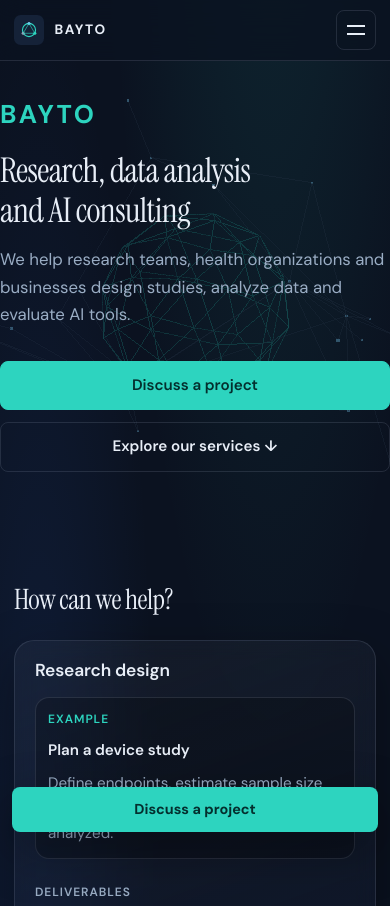
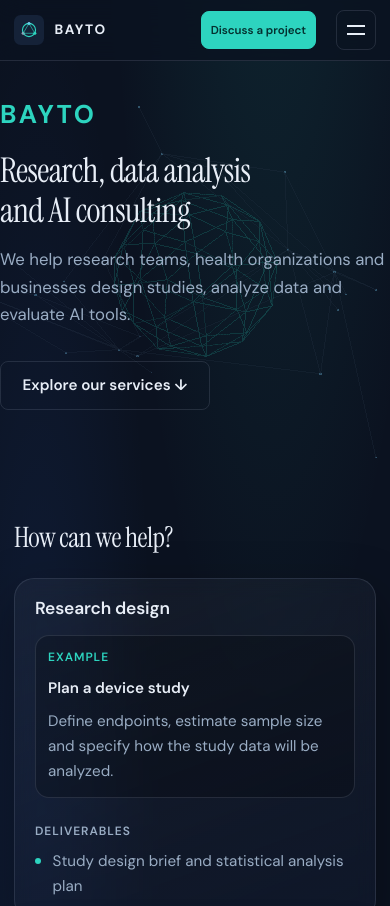
Before and after one commit to AronKG/Bayto_LLC, a plain HTML site: page index.html in a window 390 px wide. Shown: the top 906 px of the page. Drawn offline with nearby package versions, Linux system fonts and the light colour scheme.

Commit message:
Keep Discuss a project in header only; shift hero content right

```diff
--- a/css/styles.css
+++ b/css/styles.css
@@ -33,7 +33,6 @@
   --space-9: clamp(4rem, 10vw, 7rem);
 
   --gutter: clamp(1rem, 4vw, 1.5rem);
-  --sticky-offset: calc(4.5rem + env(safe-area-inset-bottom, 0px));
 
   --radius-sm: 0.5rem;
   --radius-md: 0.875rem;
@@ -301,6 +300,8 @@ textarea {
 
 .header-cta {
   margin-left: var(--space-4);
+  flex-shrink: 0;
+  white-space: nowrap;
 }
 
 .nav-toggle {
@@ -365,6 +366,9 @@ textarea {
   z-index: 1;
   width: 100%;
   max-width: min(40rem, 100%);
+  /* Shift copy toward the right; scales down on smaller screens */
+  margin-left: clamp(0rem, 8vw, 12rem);
+  margin-right: 0;
 }
 
 .hero-brand {
@@ -699,45 +703,6 @@ textarea {
   color: var(--color-text);
 }
 
-.sticky-inquiry {
-  position: fixed;
-  right: max(var(--space-4), env(safe-area-inset-right, 0px));
-  bottom: max(var(--space-4), env(safe-area-inset-bottom, 0px));
-  z-index: 90;
-  display: inline-flex;
-  align-items: center;
-  justify-content: center;
-  min-height: 2.75rem;
-  padding: 0.65rem 1.15rem;
-  border-radius: var(--radius-sm);
-  background: var(--color-accent);
-  color: #042f2e;
-  font-weight: 700;
-  font-size: 0.9rem;
-  text-decoration: none;
-  box-shadow: var(--shadow-soft);
-  touch-action: manipulation;
-  transition: transform 0.25s var(--ease), background 0.25s var(--ease),
-    opacity 0.25s var(--ease);
-}
-
-.sticky-inquiry:hover {
-  background: var(--color-accent-strong);
-  color: #042f2e;
-  transform: translateY(-2px);
-}
-
-.sticky-inquiry.is-hidden {
-  opacity: 0;
-  pointer-events: none;
-  transform: translateY(8px);
-}
-
-/* Keep page content clear of the sticky CTA on small screens */
-main {
-  padding-bottom: var(--sticky-offset);
-}
-
 /* --- Scroll reveal -------------------------------------------------------- */
 .reveal {
   opacity: 0;
@@ -775,17 +740,20 @@ main {
 
   .hero-content {
     max-width: 44rem;
+    margin-left: clamp(4rem, 14vw, 16rem);
   }
 }
 
 /* Tablet / small laptop */
 @media (max-width: 1100px) {
-  .header-cta {
-    display: none;
+  .nav-list {
+    gap: var(--space-4);
   }
 
-  .nav-list {
-    gap: var(--space-4);
+  .header-cta {
+    padding: 0.55rem 0.9rem;
+    font-size: 0.85rem;
+    min-height: 2.5rem;
   }
 }
 
@@ -808,11 +776,25 @@ main {
 @media (max-width: 768px) {
   :root {
     --header-h: 3.75rem;
-    --sticky-offset: calc(5.25rem + env(safe-area-inset-bottom, 0px));
   }
 
   .nav-toggle {
     display: inline-flex;
+    order: 3;
+    margin-left: 0;
+  }
+
+  .header-cta {
+    order: 2;
+    margin-left: auto;
+    margin-right: var(--space-2);
+    padding: 0.45rem 0.7rem;
+    font-size: 0.78rem;
+    min-height: 2.35rem;
+  }
+
+  .site-nav {
+    order: 4;
   }
 
   .site-nav {
@@ -868,16 +850,12 @@ main {
     opacity: 0.45;
   }
 
+  .hero-content {
+    margin-left: clamp(0.5rem, 4vw, 2rem);
+  }
+
   .hero-brand {
     letter-spacing: 0.1em;
-  }
-
-  .hero-actions {
-    width: 100%;
-  }
-
-  .hero-actions .btn {
-    flex: 1 1 10rem;
   }
 
   .approach-step {
@@ -904,12 +882,6 @@ main {
     gap: var(--space-3) var(--space-4);
   }
 
-  .sticky-inquiry {
-    left: max(var(--space-3), env(safe-area-inset-left, 0px));
-    right: max(var(--space-3), env(safe-area-inset-right, 0px));
-    bottom: max(var(--space-3), env(safe-area-inset-bottom, 0px));
-  }
-
   .inquiry-form .btn {
     width: 100%;
   }
@@ -931,13 +903,13 @@ main {
     letter-spacing: 0.12em;
   }
 
-  .hero-actions {
-    flex-direction: column;
+  .header-cta {
+    padding: 0.4rem 0.55rem;
+    font-size: 0.72rem;
   }
 
-  .hero-actions .btn {
-    width: 100%;
-    flex: none;
+  .hero-content {
+    margin-left: 0;
   }
 
   .section-header {
@@ -960,9 +932,12 @@ main {
     letter-spacing: 0.08em;
   }
 
-  .sticky-inquiry {
-    font-size: 0.85rem;
-    min-height: 2.5rem;
+  .header-cta {
+    max-width: 7.5rem;
+    white-space: normal;
+    text-align: center;
+    line-height: 1.2;
+    padding: 0.35rem 0.45rem;
   }
 }
 
@@ -987,10 +962,6 @@ main {
   .service-card {
     transform: none !important;
   }
-
-  .sticky-inquiry:hover {
-    transform: none;
-  }
 }
 
 /* Prefer denser layout when space allows on mid tablets */
--- a/index.html
+++ b/index.html
@@ -66,7 +66,6 @@
             studies, analyze data and evaluate AI tools.
           </p>
           <div class="hero-actions">
-            <a class="btn btn-primary" href="#inquiry">Discuss a project</a>
             <a class="btn btn-ghost" href="#services">Explore our services ↓</a>
           </div>
         </div>
@@ -284,8 +283,6 @@
       </div>
     </footer>
 
-    <a class="sticky-inquiry" href="#inquiry">Discuss a project</a>
-
     <script type="importmap">
       {
         "imports": {
--- a/js/nav.js
+++ b/js/nav.js
@@ -1,11 +1,9 @@
 /**
- * Sticky header navigation: mobile menu, active section, sticky CTA visibility.
+ * Sticky header navigation: mobile menu and active section highlight.
  */
 export function initNav() {
   const toggle = document.querySelector(".nav-toggle");
   const nav = document.querySelector("#site-nav");
-  const stickyCta = document.querySelector(".sticky-inquiry");
-  const inquiry = document.querySelector("#inquiry");
   const links = document.querySelectorAll('.site-nav a[href^="#"]');
 
   if (toggle && nav) {
@@ -23,18 +21,6 @@ export function initNav() {
         toggle.setAttribute("aria-label", "Open menu");
       });
     });
-  }
-
-  if (stickyCta && inquiry) {
-    const syncSticky = () => {
-      const rect = inquiry.getBoundingClientRect();
-      const inView = rect.top < window.innerHeight && rect.bottom > 0;
-      stickyCta.classList.toggle("is-hidden", inView);
-    };
-
-    syncSticky();
-    window.addEventListener("scroll", syncSticky, { passive: true });
-    window.addEventListener("resize", syncSticky);
   }
 
   const sections = ["services", "approach", "about"]
```
Also changed, not shown: 1 other file.
